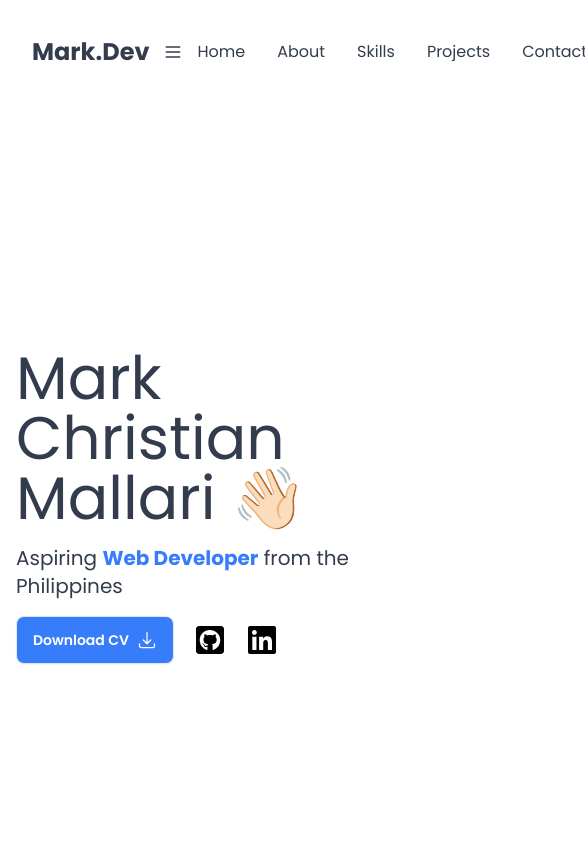
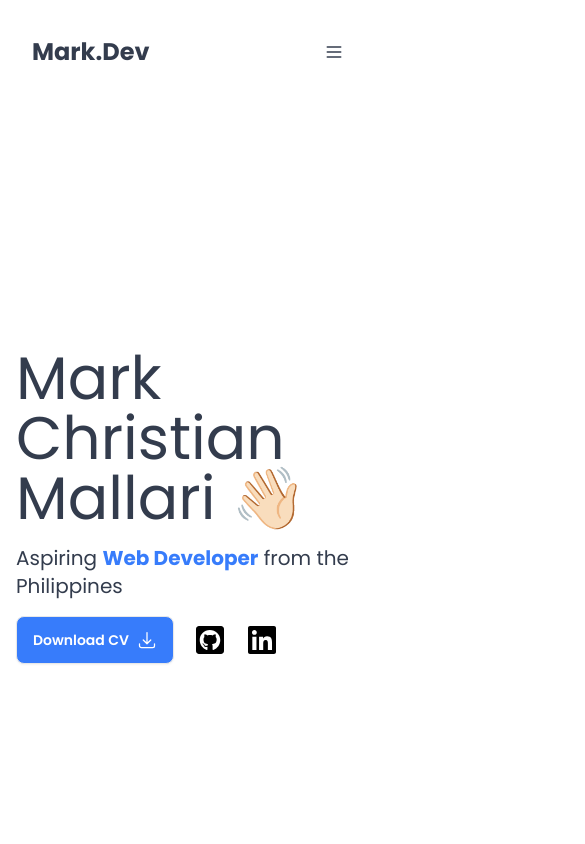
Before and after one commit to MarkMallari16/portfolio-website, a React (Vite) app: page / in a window 390 px wide. Shown: the top 844 px of the page, 585 px wide, since content can reach past the window. Built offline with nearby package versions, Linux system fonts and the light colour scheme.

Commit message:
fix some ui

```diff
--- a/src/components/About.jsx
+++ b/src/components/About.jsx
@@ -19,7 +19,7 @@ function About() {
       </div>
 
 
-      <div className=' mt-40'>
+      <div className='mt-40 px-6 lg:px-0'>
         <h1 className='text-center mb-20 text-3xl font-medium'>Educational Background</h1>
         <ul className="timeline timeline-snap-icon max-md:timeline-compact timeline-vertical">
           <li>
--- a/src/components/NavBar.jsx
+++ b/src/components/NavBar.jsx
@@ -23,7 +23,7 @@ function NavBar({ homeRef, aboutRef, skillsRef, projectsRef, contactRef }) {
             <svg xmlns="http://www.w3.org/2000/svg" fill="none" viewBox="0 0 24 24" className="inline-block w-5 h-5 stroke-current"><path strokeLinecap="round" strokeLinejoin="round" strokeWidth="2" d="M4 6h16M4 12h16M4 18h16"></path></svg>
           </button>
         </div>
-        <div className={`lg:flex items-center gap-8`} >
+        <div className={`lg:flex items-center gap-8 ${isMenuOpen ? 'flex' : 'hidden'}`} >
           <a href='#home' onClick={() => scrollIntoSection(homeRef)}>Home</a>
           <a href='#about' onClick={() => scrollIntoSection(aboutRef)}>About</a>
           <a href='#skills' onClick={() => scrollIntoSection(skillsRef)}>Skills</a>
```
